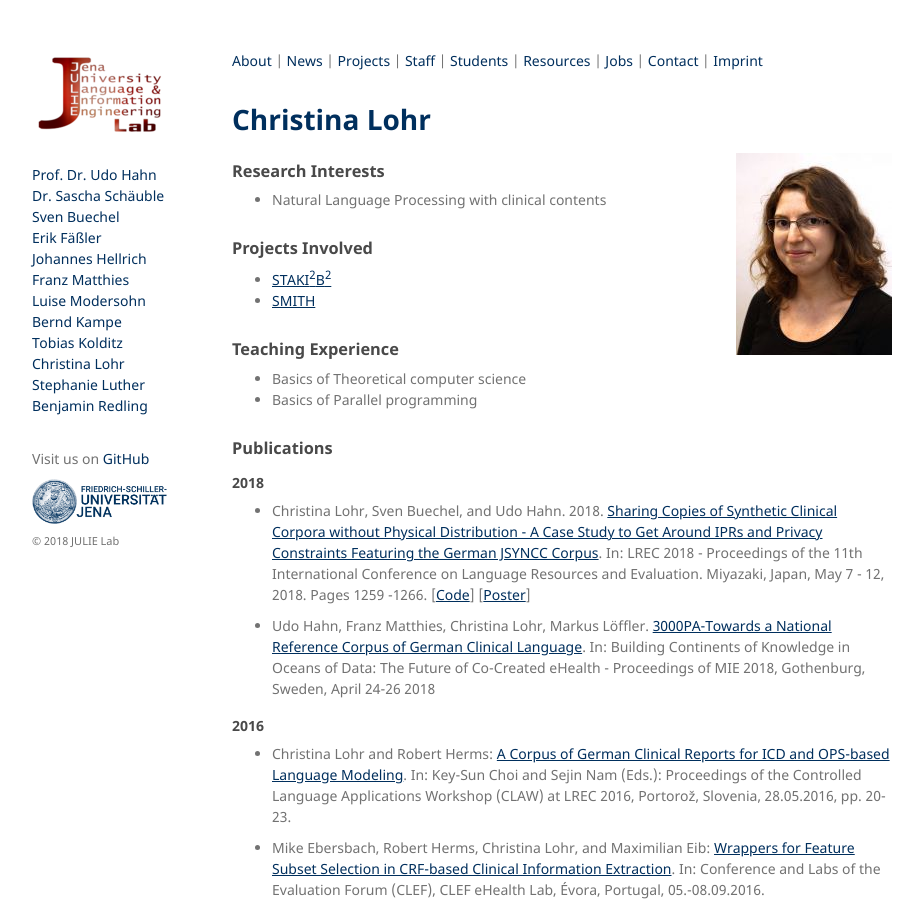
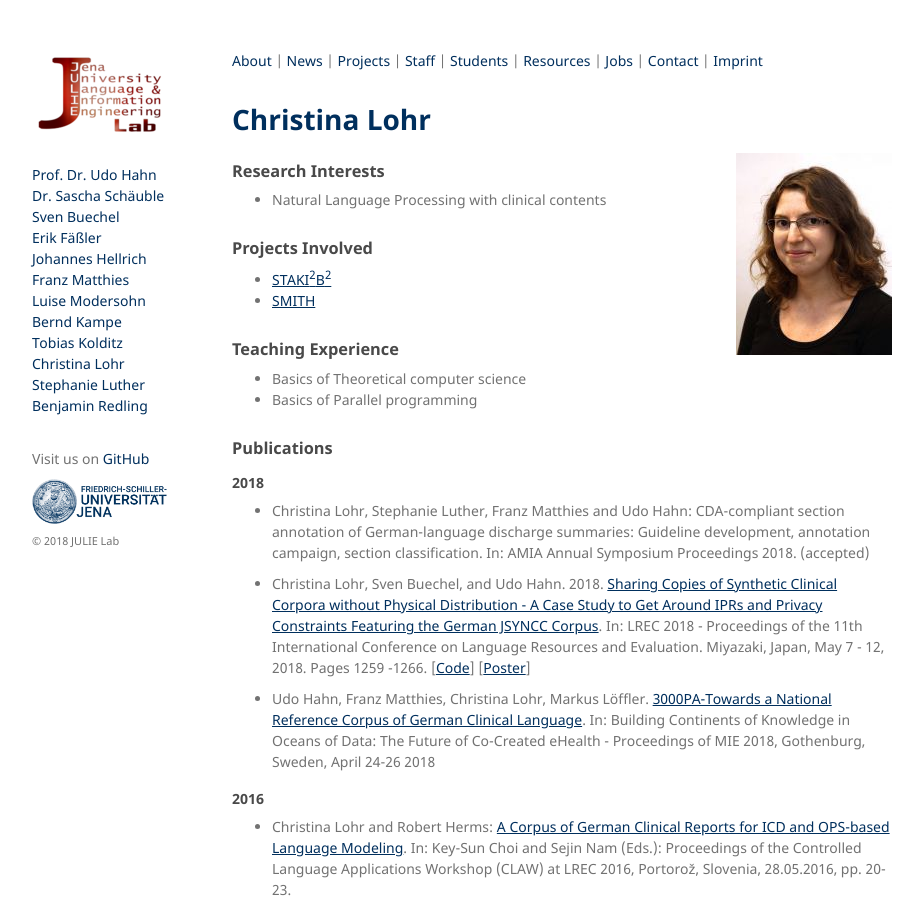
Before and after one commit to JULIELab/JULIELab.github.io, a Jekyll site: the page built from Staff/Lohr/Christina+Lohr.md, in a window 1280 px wide and 900 px high. Shown: the whole window, without its empty margins (178-1101 px from the left). Built offline with Jekyll 4.4.1, drawn with Linux system fonts in a browser that asks for light colours; our own code applies the rules of GitHub Pages for plain Markdown files.

Commit message:
Edit Christinas Page
* changed the link of the poster
* added accepted paper

```diff
--- a/Staff/Lohr/Christina+Lohr.md
+++ b/Staff/Lohr/Christina+Lohr.md
@@ -24,7 +24,10 @@
 
 #### 2018
 
-* Christina Lohr, Sven Buechel, and Udo Hahn. 2018. [Sharing Copies of Synthetic Clinical Corpora without Physical Distribution - A Case Study to Get Around IPRs and Privacy Constraints Featuring the German JSYNCC Corpus](http://www.lrec-conf.org/proceedings/lrec2018/pdf/701.pdf). In: LREC 2018 - Proceedings of the 11th International Conference on Language Resources and Evaluation. Miyazaki, Japan, May 7 - 12, 2018. Pages 1259 -1266. [[Code](https://github.com/julielab/jsyncc)] [[Poster](http://www.julielab.de/coling_multimedia/de/downloads/posters/Poster_LREC_JSYNCC_pdf.pdf)]
+* Christina Lohr, Stephanie Luther, Franz Matthies and Udo Hahn: CDA-compliant section annotation of German-language discharge summaries:
+Guideline development, annotation campaign, section classification. In: AMIA Annual Symposium Proceedings 2018. (accepted)
+
+* Christina Lohr, Sven Buechel, and Udo Hahn. 2018. [Sharing Copies of Synthetic Clinical Corpora without Physical Distribution - A Case Study to Get Around IPRs and Privacy Constraints Featuring the German JSYNCC Corpus](http://www.lrec-conf.org/proceedings/lrec2018/pdf/701.pdf). In: LREC 2018 - Proceedings of the 11th International Conference on Language Resources and Evaluation. Miyazaki, Japan, May 7 - 12, 2018. Pages 1259 -1266. [[Code](https://github.com/julielab/jsyncc)] [[Poster](coling_multimedia/de/downloads/posters/Poster_LREC_JSYNCC.pdf)]
 
 * Udo Hahn, Franz Matthies, Christina Lohr, Markus Löffler. [3000PA-Towards a National Reference Corpus of German Clinical Language](http://ebooks.iospress.nl/ISBN/978-1-61499-852-5). In: Building Continents of Knowledge in Oceans of Data: The Future of Co-Created eHealth - Proceedings of MIE 2018, Gothenburg, Sweden, April 24-26 2018
 
```
Also changed, not shown: 2 other files.
